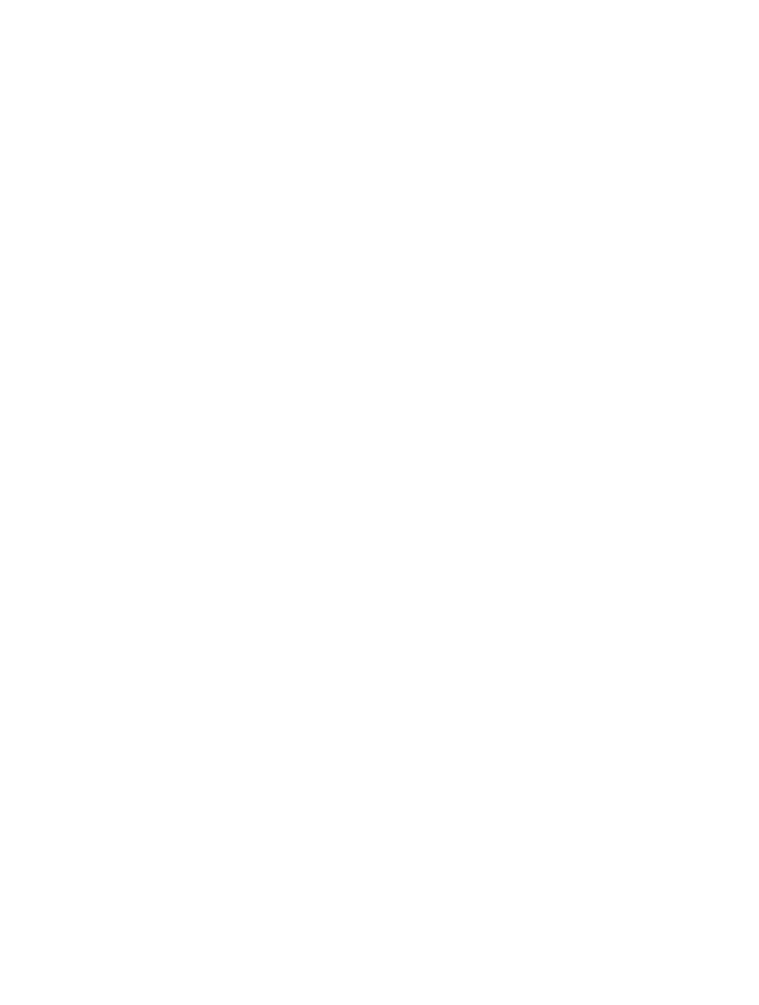
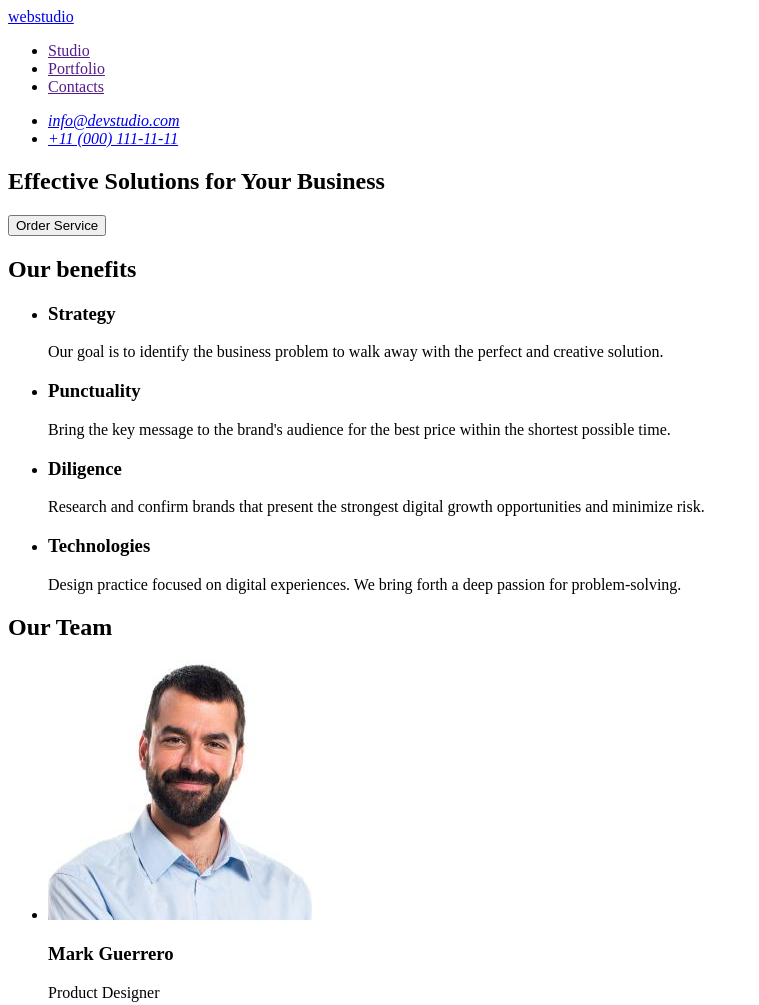
Before and after one commit to NatyKos/goit-markup-hw-01, a plain HTML site: page index.html in a window 1280 px wide. Shown: the top 1005 px of the page, without its empty margins (0-759 px from the left). Before the commit the page ends 800 px from the top, so only its background shows below. Drawn offline with Linux system fonts and the light colour scheme.

Commit message:
add all main info

```diff
--- a/index.html
+++ b/index.html
@@ -3,15 +3,92 @@
   <head>
     <meta charset="UTF-8" />
     <meta name="viewport" content="width=device-width, initial-scale=1.0" />
-    <title>Document</title>
+    <title>Webstudio</title>
   </head>
   <body>
-    <header></header>
+    <!-- page header -->
+    <header>
+      <nav>
+        <a href="./index.html">webstudio</a>
+        <ul>
+          <li><a href="">Studio</a></li>
+          <li><a href="">Portfolio</a></li>
+          <li><a href="">Contacts</a></li>
+         </ul>
+      </nav>
+       <div>
+     <address>
+      <ul>
+      <li><a href="mailto:info@devstudio.com">info@devstudio.com</a></li>
+          <li><a href="tel:+110001111111">+11 (000) 111-11-11</a></li>
+        </ul>
+    </address>
+    </div>
+    </header>
     <main>
-      <h1></h1>
-      <section></section>
-      <section></section>
+        <!-- Hero section-->
+        <section>
+      <h1>Effective Solutions for Your Business</h1>
+      <button type="button">Order Service</button>
+      </section>
+      <!-- benefits section-->
+      <section>
+        <h2>Our benefits</h2>
+        <ul>
+          <li>
+            <h3>Strategy</h3>
+            <p>
+              Our goal is to identify the business problem to walk away with the
+              perfect and creative solution.
+            </p>
+          </li>
+        <li>
+            <h3>Punctuality</h3>
+            <p>Bring the key message to the brand's audience for the best price within the shortest possible time.</p>
+        </li>
+        <li>
+            <h3>Diligence</h3>
+            <p>Research and confirm brands that present the strongest digital growth opportunities and minimize risk.</p>
+        </li>
+        <li>
+            <h3>Technologies</h3>
+            <p>Design practice focused on digital experiences. We bring forth a deep passion for problem-solving.</p>
+        </li>
+      </section>
+      <!-- team section -->
+      <section>
+        <h2>Our Team</h2>
+        <ul>
+            <li>
+                <img src="./images/team/mark.jpg" alt="Photo by Mark Guerrero" width="264" height="260">
+                <h3>Mark Guerrero</h3>
+                <p>Product Designer</p>
+            </li>
+            <li>
+                <img src="./images/team/tom.jpg" alt="Photo by Tom Ford" width="264" height="260">
+                <h3>Tom Ford</h3>
+                <p>Frontend Developer</p>
+            </li>
+            <li>
+                <img src="./images/team/camila.jpg" alt="Photo by Camila Garcia" width="264" height="260">
+                <h3>Camila Garcia</h3>
+                <p>Marketing</p>
+            </li>
+            <li>
+                <img src="./images/team/daniel.jpg" alt=" Photo by Daniel Wilson" width="264" height="260">
+                <h3>Daniel Wilson</h3>
+                <p>UI Designer</p>
+            </li>
+        </ul>
+
+      </section>
+
     </main>
-    <footer></footer>
+    <footer>
+        <a href="./index.html"><h3>webstudio</h3></a>
+        <p>
+          Increase the flow of customers and sales for your business with digital marketing & growth solutions.
+        </p>
+    </footer>
   </body>
 </html>
```
Also changed, not shown: images/team/camila.jpg (added), images/team/daniel.jpg (added), images/team/mark.jpg (added), images/team/tom.jpg (added).
